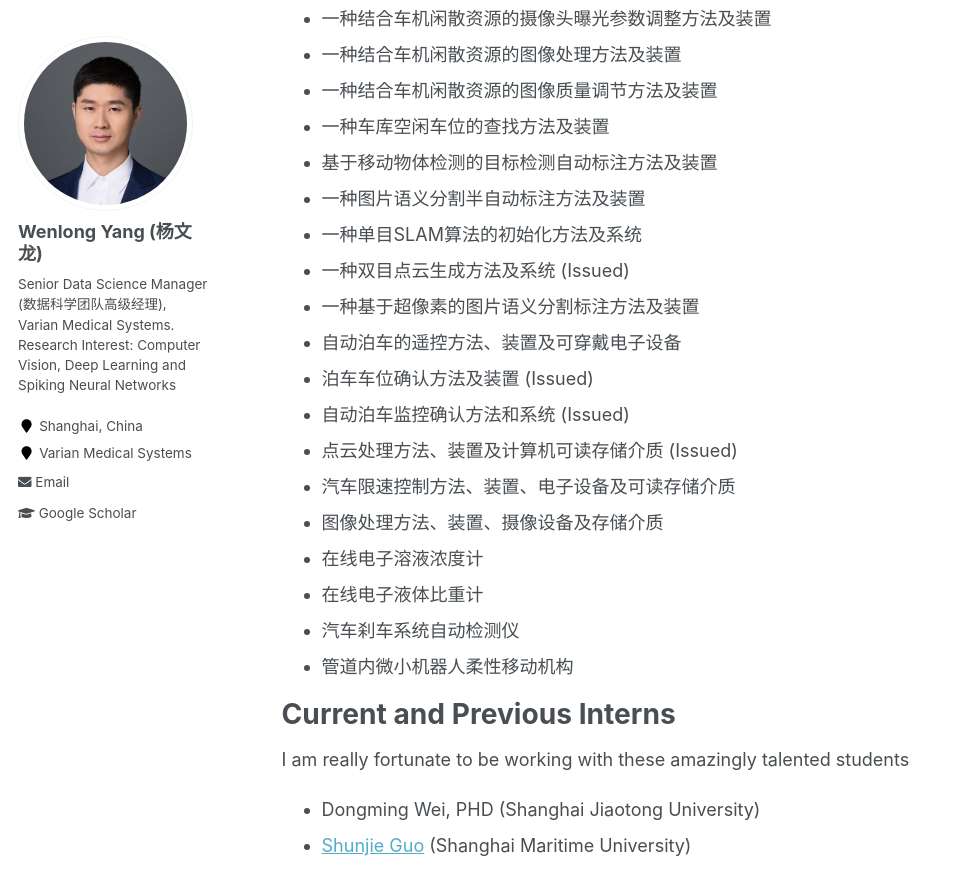
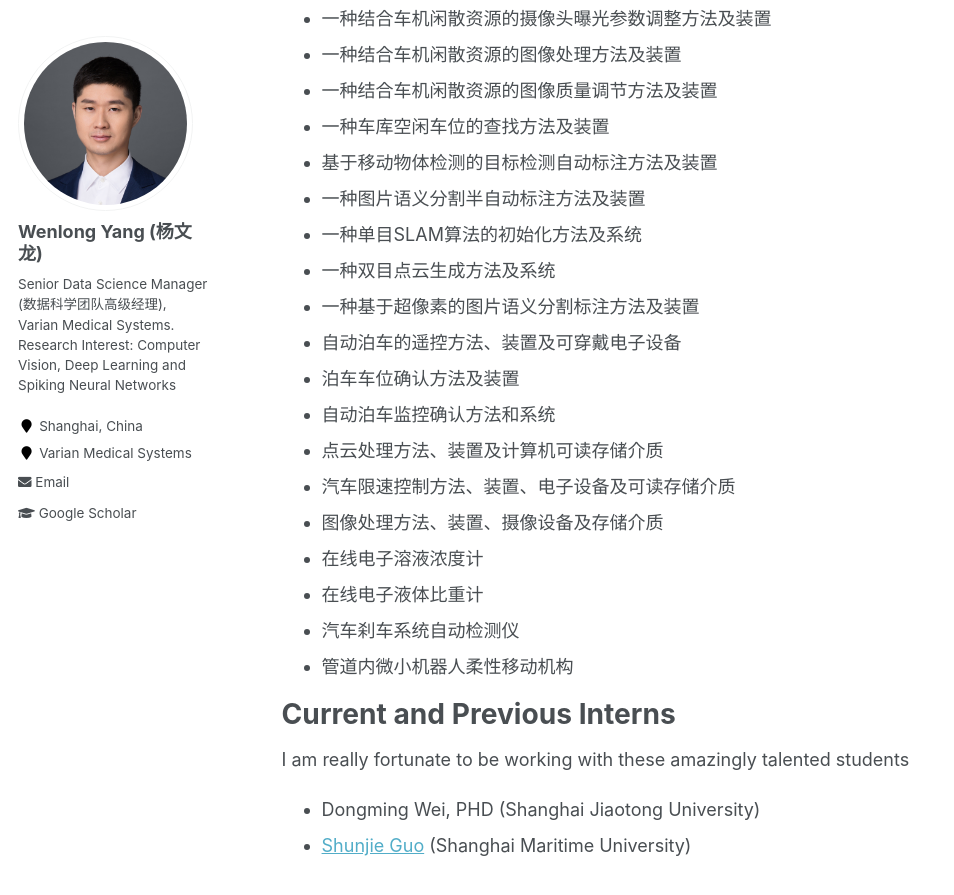
Before and after one commit to wyang22/wyang22.github.io, a Jekyll site: the page built from _pages/about.md, in a window 1280 px wide and 900 px high, scrolled down 1960 px. Shown: the top 895 px of the window, without its empty margins (0-954 px from the left). Built offline with Jekyll 4.4.1, drawn with Linux system fonts in a browser that asks for light colours.

Commit message:
Update about.md

```diff
--- a/_pages/about.md
+++ b/_pages/about.md
@@ -64,12 +64,12 @@ China Patents
 +	基于移动物体检测的目标检测自动标注方法及装置
 +	一种图片语义分割半自动标注方法及装置
 +	一种单目SLAM算法的初始化方法及系统
-+	一种双目点云生成方法及系统 (Issued)
++	一种双目点云生成方法及系统
 +	一种基于超像素的图片语义分割标注方法及装置
 +	自动泊车的遥控方法、装置及可穿戴电子设备
-+	泊车车位确认方法及装置 (Issued)
-+	自动泊车监控确认方法和系统 (Issued)
-+	点云处理方法、装置及计算机可读存储介质 (Issued)
++	泊车车位确认方法及装置
++	自动泊车监控确认方法和系统
++	点云处理方法、装置及计算机可读存储介质
 +	汽车限速控制方法、装置、电子设备及可读存储介质
 +	图像处理方法、装置、摄像设备及存储介质
 +	在线电子溶液浓度计
```
